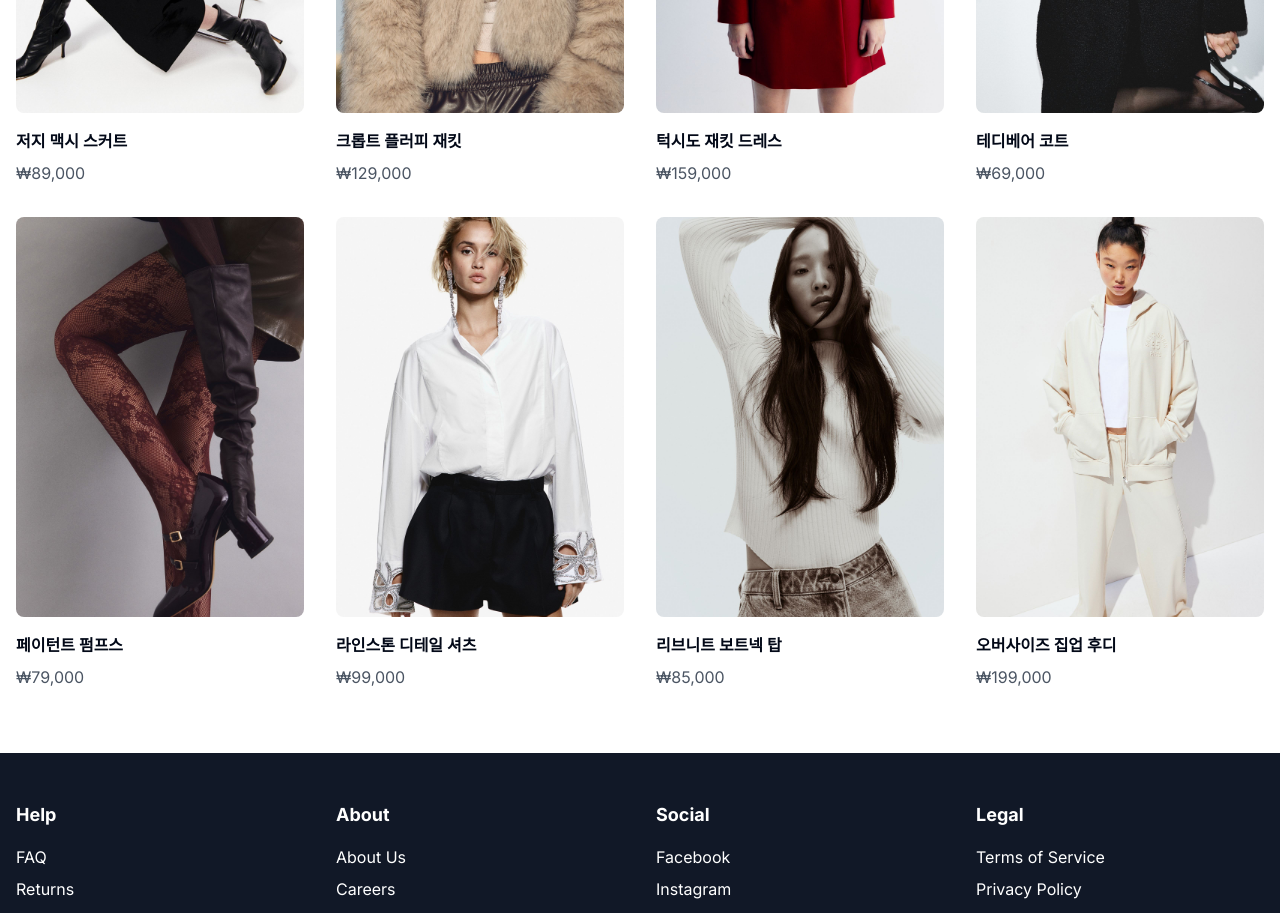
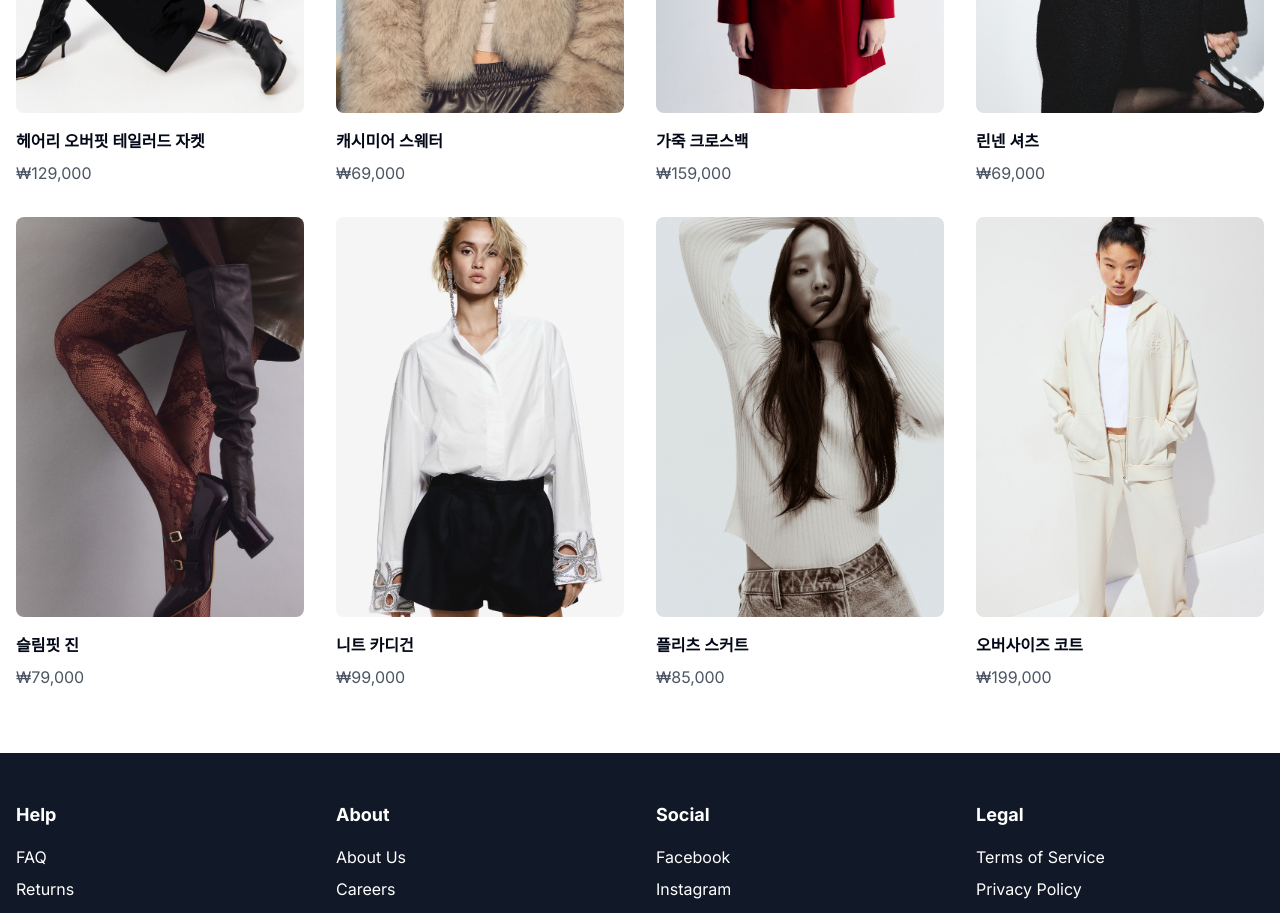
Before and after one commit to P1aymak3r/hallym404, a Next.js app: page / in a window 1280 px wide. Shown: the part 2060-2973 px from the top of the page. Built offline with nearby package versions, Linux system fonts and the light colour scheme.

Commit message:
Update page.tsx

```diff
--- a/app/page.tsx
+++ b/app/page.tsx
@@ -11,6 +11,7 @@ import LoginPopup from '../components/login-popup'
 import FeaturedCategories from '../components/FeaturedCategories'
 import { AuthContext } from '../app/context/AuthContext'
 import { useRouter } from 'next/navigation'
+import { ChatButton } from '../components/ChatButton'
 
 export default function Home() {
   const { isLoggedIn, logout } = useContext(AuthContext)
@@ -174,14 +175,14 @@ export default function Home() {
             <h2 className="text-3xl font-bold mb-8">New Arrivals</h2>
             <div className="grid grid-cols-2 md:grid-cols-4 gap-8">
               {[
-              { id: 1, name: '저지 맥시 스커트', price: '89,000', image: '/images/n1.jpg' },
-              { id: 2, name: '크롭트 플러피 재킷', price: '129,000', image: '/images/n2.jpg' },
-              { id: 3, name: '턱시도 재킷 드레스', price: '159,000', image: '/images/n3.jpg' },
-              { id: 4, name: '테디베어 코트', price: '69,000', image: '/images/n4.jpg' },
-              { id: 5, name: '페이턴트 펌프스', price: '79,000', image: '/images/n5.jpg' },
-              { id: 6, name: '라인스톤 디테일 셔츠', price: '99,000', image: '/images/n6.jpg' },
-              { id: 7, name: '리브니트 보트넥 탑', price: '85,000', image: '/images/n7.jpg' },
-              { id: 8, name: '오버사이즈 집업 후디', price: '199,000', image: '/images/n8.jpg' }
+                { id: 1, name: '헤어리 오버핏 테일러드 자켓', price: '129,000', image: '/images/n1.jpg' },
+                { id: 2, name: '캐시미어 스웨터', price: '69,000', image: '/images/n2.jpg' },
+                { id: 3, name: '가죽 크로스백', price: '159,000', image: '/images/n3.jpg' },
+                { id: 4, name: '린넨 셔츠', price: '69,000', image: '/images/n4.jpg' },
+                { id: 5, name: '슬림핏 진', price: '79,000', image: '/images/n5.jpg' },
+                { id: 6, name: '니트 카디건', price: '99,000', image: '/images/n6.jpg' },
+                { id: 7, name: '플리츠 스커트', price: '85,000', image: '/images/n7.jpg' },
+                { id: 8, name: '오버사이즈 코트', price: '199,000', image: '/images/n8.jpg' }
               ].map((product, index) => (
                 <div key={product.id} className="group">
                   {index === 0 ? (
@@ -264,6 +265,9 @@ export default function Home() {
 
       {/* Login Popup */}
       {showLoginPopup && <LoginPopup onClose={() => setShowLoginPopup(false)} />}
+
+      {/* Chat Button */}
+      <ChatButton />
     </div>
   )
 }
```
Lines whose indentation alone changed are shown as unchanged.
